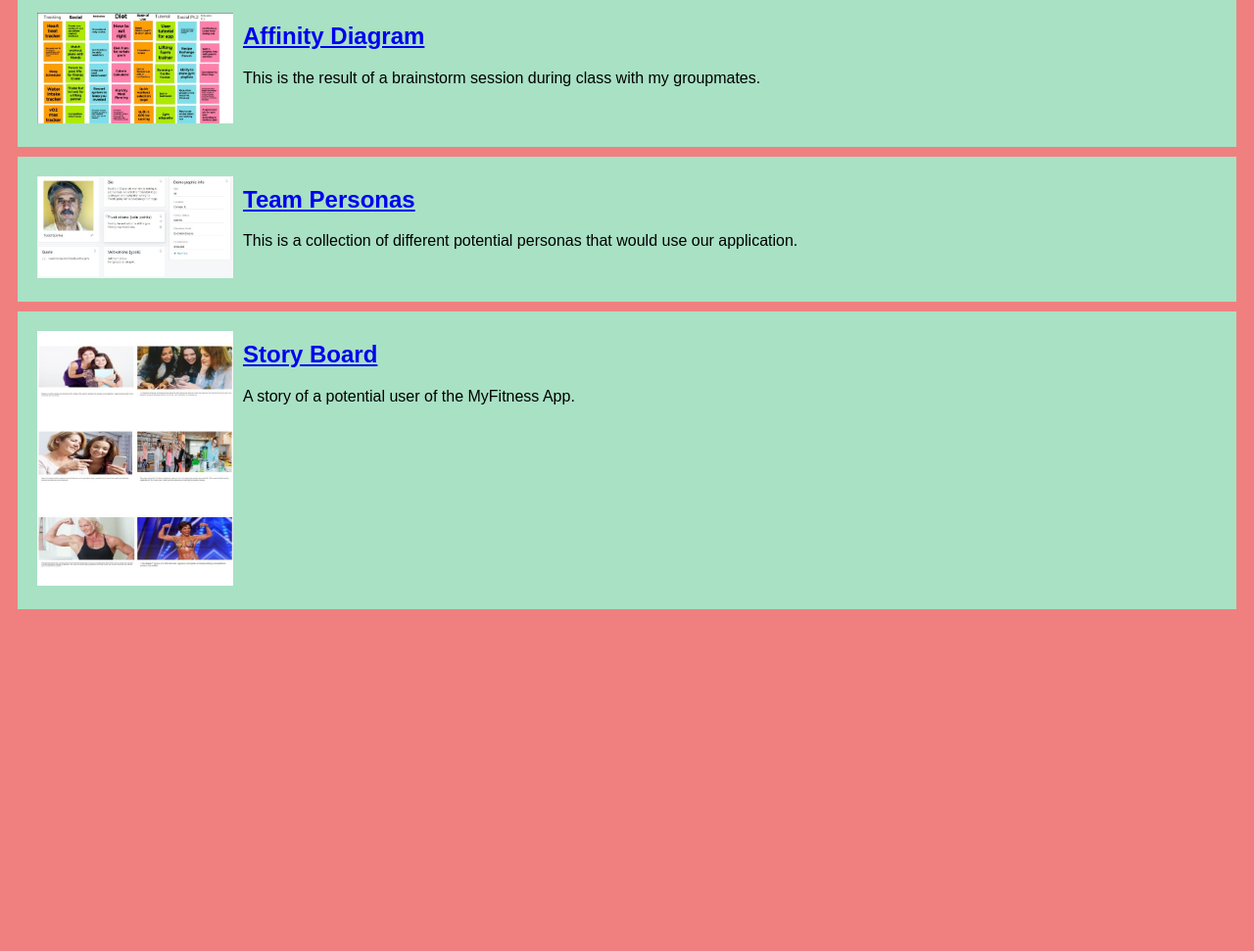
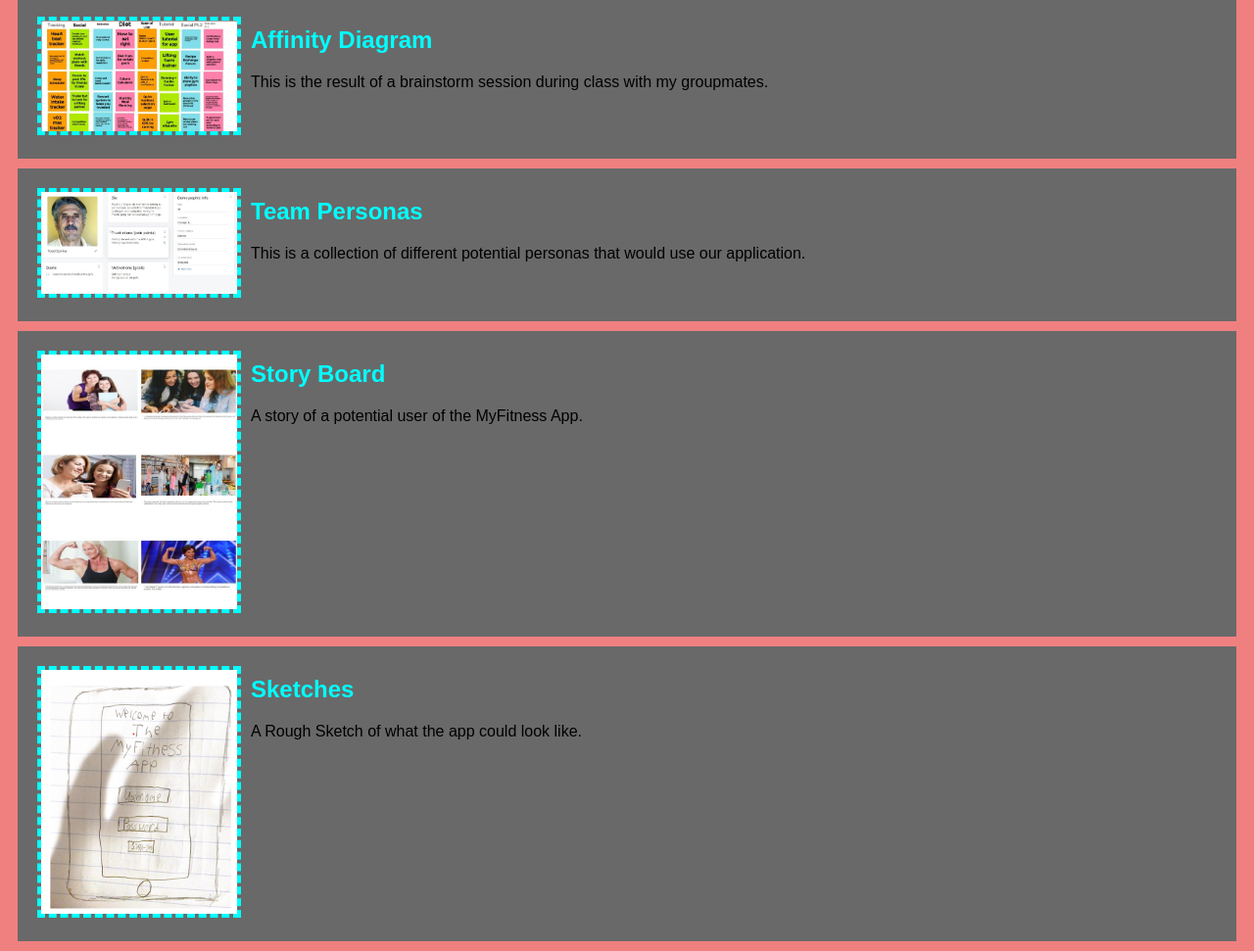
Before and after one commit to WalkerBowen/WalkerBowen.github.io, a plain HTML site: page index.html in a window 1280 px wide. Shown: the part 237-1208 px from the top of the page at 98% size. Before the commit the page ends 869 px from the top, so only its background shows below. Drawn offline with Linux system fonts and the light colour scheme.

Commit message:
Add files via upload

```diff
--- a/index.html
+++ b/index.html
@@ -41,5 +41,13 @@
             </p>
         </section>
         </section>
+        <section class="assignment">
+            <a href ="files\SketchesPDF.pdf"><img src="images\SketchesPDFScreenshot.png"></a>
+            <section class ="ass-details">
+            <a href ="files\SketchesPDF.pdf"><h2>Sketches</h2></a>
+            <p>A Rough Sketch of what the app could look like.
+            </p>
+        </section>
+        </section>
     </body>
 </html>
--- a/styles.css
+++ b/styles.css
@@ -6,13 +6,21 @@ body {
 display:flex;
 padding:10px;
 margin:10px;
-background: rgb(168, 225, 196)
+background: dimgrey;
 }
 .assignment img {
     width:200px;
-    padding:10px;
+    margin:10px;
+    border: 4px dashed;
 }
 h1 {
-    color:aqua;
+    color:blanchedalmond;
     text-align: center;
 }
+a {
+    text-decoration: none;
+    color: aqua;
+}
+a:hover{
+    color: fuchsia;
+}
```
Also changed, not shown: images/SketchesPDFScreenshot.png (added), 1 other file.
